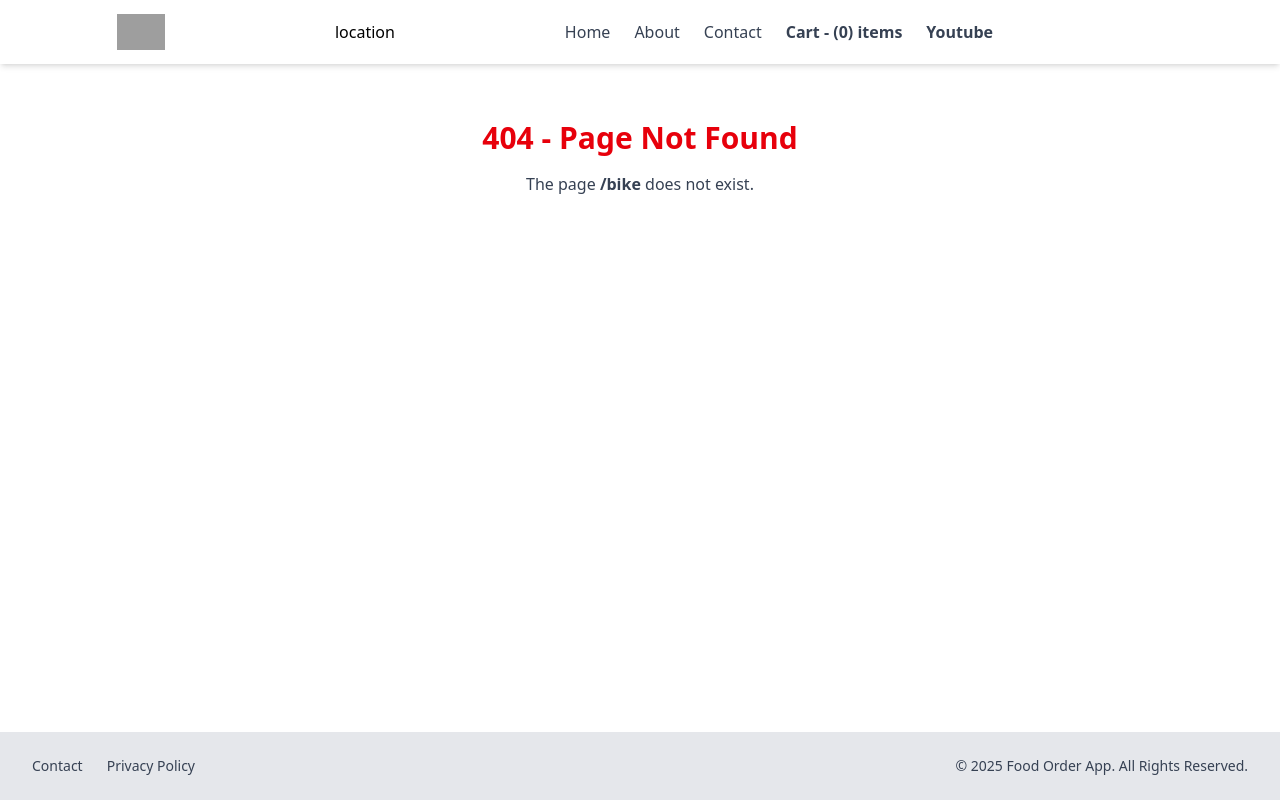
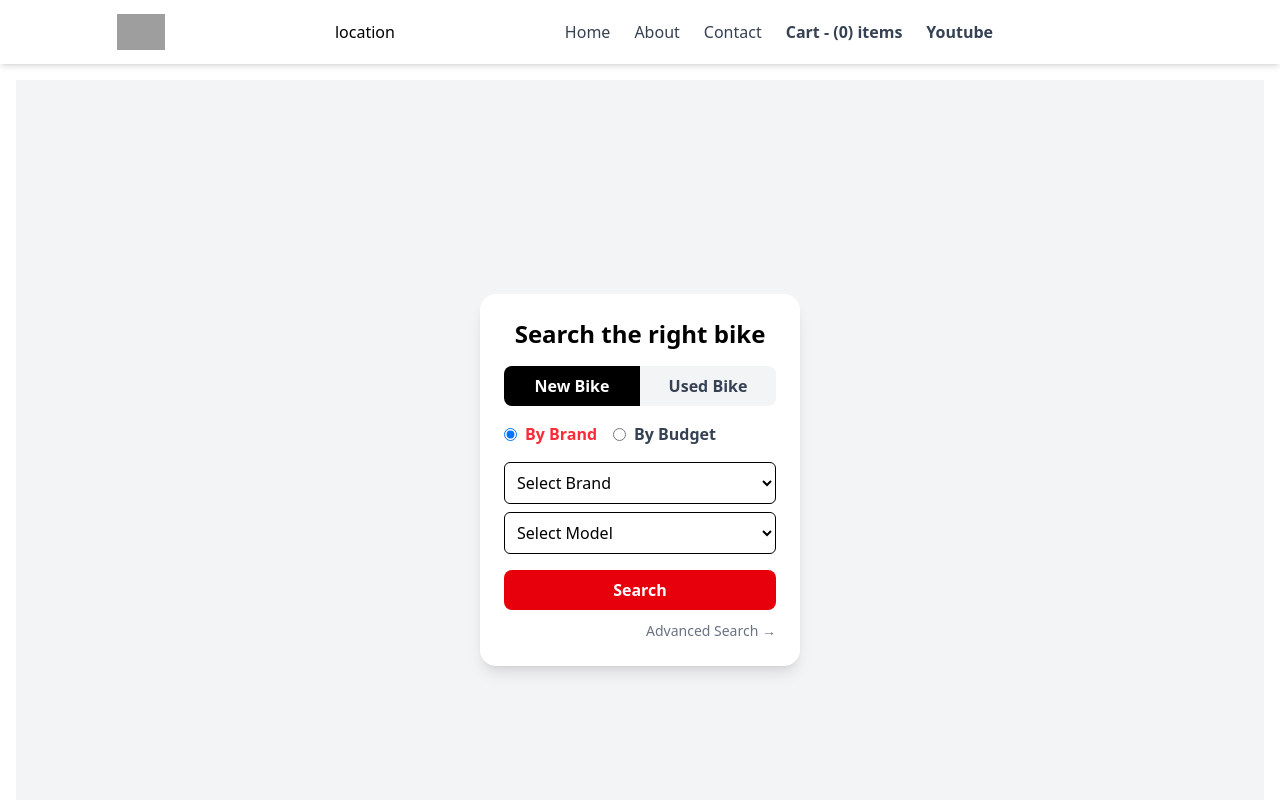
Before and after one commit to cksagar/react-food-app, a React (Vite) app: page /bike in a window 1280 px wide. Before the commit this address had no page. Shown: the top 800 px of the page. Built offline with nearby package versions, Linux system fonts and the light colour scheme; grey boxes are pictures that could not be loaded.

Commit message:
feat(bike): add bike search and details pages with corresponding components

```diff
--- a/package.json
+++ b/package.json
@@ -42,6 +42,7 @@
     "@types/react": "^18.3.19",
     "@types/react-dom": "^18.3.5",
     "axios": "^1.8.4",
+    "lucide-react": "^0.503.0",
     "react": "^18.3.1",
     "react-dom": "^18.3.1",
     "react-redux": "^9.2.0",
--- a/src/App.jsx
+++ b/src/App.jsx
@@ -15,6 +15,8 @@ import { appStore } from "./store/appStore";
 import YoutubeMain from "./youtube/components/YoutubeMain";
 import LoginPage from "./components/auth/Login";
 import SignUpPage from "./components/auth/Signup";
+import BikeSearchPage from "./components/feature/bike/BikeSearchPage";
+import BikeDetailsPage from "./components/feature/bike/BikeDetailsPage";
 // Lazy loading for About page
 const About = lazy(() => import("./components/About"));
 
@@ -41,6 +43,8 @@ const App = () => {
                 />
                 <Route path="/contact" element={<Contact />} />
                 <Route path="/cart" element={<Cart />} />
+                <Route path="/bike" element={<BikeSearchPage />} />
+                <Route path="/bike-details" element={<BikeDetailsPage />} />
                 <Route path="/youtube" element={<YoutubeMain />} />
                 <Route path="/restaurant/:id" element={<RestaurantMenu />} />
                 <Route path="*" element={<Error />} />
--- a/src/components/Body.jsx
+++ b/src/components/Body.jsx
@@ -3,7 +3,7 @@ import { Link } from "react-router-dom";
 import RestaurantCard from "./feature/restaurant/RestaurantCard";
 import promotedRestaurantcard from "./feature/restaurant/promotedRestaurantCard";
 import RestaurantFilter from "./feature/restaurant/RestaurantFilter";
-import { BASE_URL, API_URLS } from "../utils/constants";
+import { BASE_URL, FEATURE_API_URLS } from "../utils/constants";
 
 const Body = () => {
   const [restaurantList, setRestaurantsList] = useState([]);
@@ -17,7 +17,7 @@ const Body = () => {
   }, []);
 
   const fetchData = async function getData() {
-    const data = await fetch(BASE_URL + API_URLS.RESTAURANTS_URL);
+    const data = await fetch(BASE_URL + FEATURE_API_URLS.RESTAURANTS_URL);
     const restaurants = await data.json();
     setRestaurantsList(restaurants);
     setFilteredRestaurants(restaurants);
--- a/src/components/UserClass.jsx
+++ b/src/components/UserClass.jsx
@@ -1,5 +1,5 @@
 import React from "react";
-import { BASE_URL, API_URLS } from "../utils/constants";
+import { BASE_URL, FEATURE_API_URLS } from "../utils/constants";
 
 class User extends React.Component {
   constructor(props) {
@@ -17,7 +17,7 @@ class User extends React.Component {
 
   fetchData = async () => {
     try {
-      const response = await fetch(BASE_URL + API_URLS.RESTAURANTS_URL);
+      const response = await fetch(BASE_URL + FEATURE_API_URLS.RESTAURANTS_URL);
       const restaurants = await response.json();
       console.log(restaurants);
       this.setState({ restaurants });
--- /dev/null
+++ b/src/components/feature/bike/BikeDetailCard.jsx
@@ -0,0 +1,79 @@
+import React from "react";
+import { Heart, Share2 } from "lucide-react"; // Using Lucide icons for heart and share
+
+const BikeDetailCard = () => {
+  return (
+    <div className="flex bg-white rounded-2xl shadow-lg overflow-hidden max-w-4xl mx-auto">
+      {/* Bike Image */}
+      <div className="w-1/2">
+        <img
+          src="https://imgd.aeplcdn.com/664x374/n/cw/ec/149405/activa-125-right-front-three-quarter-2.png?isig=0" // Example bike image
+          alt="Honda Activa 125"
+          className="object-cover w-full h-full"
+        />
+      </div>
+
+      {/* Bike Details */}
+      <div className="w-1/2 p-6 relative flex flex-col justify-between">
+        {/* Favorite and Share icons */}
+        <div className="absolute top-4 right-4 flex space-x-2">
+          <button className="text-gray-500 hover:text-red-500">
+            <Heart size={20} />
+          </button>
+          <button className="text-gray-500 hover:text-blue-500">
+            <Share2 size={20} />
+          </button>
+        </div>
+
+        {/* Main Content */}
+        <div>
+          {/* Bike Name */}
+          <h2 className="text-2xl font-bold mb-2">Honda Activa 125</h2>
+
+          {/* Rating and Reviews */}
+          <div className="flex items-center text-sm text-gray-600 mb-2">
+            <span className="text-yellow-500 font-bold mr-1">4.5★</span>
+            <span className="mr-2">(83 Reviews)</span>
+            <a href="#" className="text-blue-600 hover:underline ml-2">
+              Write Review
+            </a>
+          </div>
+
+          {/* Description */}
+          <p className="text-gray-700 mb-4">
+            The 2025 Honda Activa 125 gets a new headlight and tons of features
+            with the addition of a new 4.2-inch TFT display making it a great
+            choice for a family oriented scooter.
+          </p>
+
+          {/* Price Details */}
+          <div className="text-xl font-bold mb-2">
+            ₹82,257 - 99,674 <span className="text-sm text-gray-600">*</span>
+          </div>
+          <div className="text-sm text-gray-500 mb-4">
+            *Ex-showroom price in Delhi &nbsp;
+            <a href="#" className="text-blue-600 hover:underline">
+              Get On Road Price
+            </a>
+          </div>
+
+          <div className="text-sm text-blue-600 hover:underline mb-4">
+            View Finance Offers (EMI starts from ₹2,765)
+          </div>
+
+          {/* View Offers Button */}
+          <button className="bg-red-600 hover:bg-red-700 text-white font-bold py-2 w-full rounded-lg text-lg mb-2">
+            View April Offers
+          </button>
+
+          {/* Bottom small text */}
+          <p className="text-xs text-gray-400 text-center">
+            Don't miss out on the best offers this April
+          </p>
+        </div>
+      </div>
+    </div>
+  );
+};
+
+export default BikeDetailCard;
--- /dev/null
+++ b/src/components/feature/bike/BikeDetailsPage.jsx
@@ -0,0 +1,11 @@
+import BikeDetailCard from "./BikeDetailCard";
+
+function BikeDetailsPage() {
+  return (
+    <div className="min-h-screen bg-gray-100 flex items-center justify-center p-6">
+      <BikeDetailCard />
+    </div>
+  );
+}
+
+export default BikeDetailsPage;
--- /dev/null
+++ b/src/components/feature/bike/BikeSearchCard.jsx
@@ -0,0 +1,129 @@
+import React, { useState } from "react";
+import { useNavigate } from "react-router-dom";
+
+const BikeSearchCard = () => {
+  const [activeTab, setActiveTab] = useState("new");
+  const [searchBy, setSearchBy] = useState("brand");
+  const [selectedBrand, setSelectedBrand] = useState("");
+  const [selectedModel, setSelectedModel] = useState("");
+  const navigate = useNavigate();
+
+  const handleTabChange = (tab) => {
+    setActiveTab(tab);
+  };
+
+  const handleSearchByChange = (type) => {
+    setSearchBy(type);
+  };
+
+  const handleSearch = () => {
+    console.log("Search clicked!", {
+      activeTab,
+      searchBy,
+      selectedBrand,
+      selectedModel,
+    });
+    // Navigate to the details page with search parameters
+    navigate(`/bike-details`);
+  };
+
+  return (
+    <div className="bg-white rounded-2xl shadow-lg p-6 w-[320px]">
+      <h2 className="text-2xl font-bold mb-4 text-center">
+        Search the right bike
+      </h2>
+
+      {/* Tabs */}
+      <div className="flex mb-4">
+        <button
+          onClick={() => handleTabChange("new")}
+          className={`flex-1 p-2 rounded-l-lg font-semibold ${
+            activeTab === "new"
+              ? "bg-black text-white"
+              : "bg-gray-100 text-gray-700"
+          }`}
+        >
+          New Bike
+        </button>
+        <button
+          onClick={() => handleTabChange("used")}
+          className={`flex-1 p-2 rounded-r-lg font-semibold ${
+            activeTab === "used"
+              ? "bg-black text-white"
+              : "bg-gray-100 text-gray-700"
+          }`}
+        >
+          Used Bike
+        </button>
+      </div>
+
+      {/* Radio buttons */}
+      <div className="flex items-center mb-4">
+        <label className="flex items-center mr-4 cursor-pointer">
+          <input
+            type="radio"
+            name="searchBy"
+            value="brand"
+            checked={searchBy === "brand"}
+            onChange={() => handleSearchByChange("brand")}
+            className="mr-2"
+          />
+          <span className="text-red-500 font-semibold">By Brand</span>
+        </label>
+        <label className="flex items-center cursor-pointer">
+          <input
+            type="radio"
+            name="searchBy"
+            value="budget"
+            checked={searchBy === "budget"}
+            onChange={() => handleSearchByChange("budget")}
+            className="mr-2"
+          />
+          <span className="text-gray-700 font-semibold">By Budget</span>
+        </label>
+      </div>
+
+      {/* Dropdowns */}
+      <div className="mb-4">
+        <select
+          className="w-full p-2 mb-2 border rounded-md"
+          value={selectedBrand}
+          onChange={(e) => setSelectedBrand(e.target.value)}
+        >
+          <option value="">Select Brand</option>
+          <option value="Honda">Honda</option>
+          <option value="Yamaha">Yamaha</option>
+          <option value="Bajaj">Bajaj</option>
+        </select>
+
+        <select
+          className="w-full p-2 border rounded-md"
+          value={selectedModel}
+          onChange={(e) => setSelectedModel(e.target.value)}
+        >
+          <option value="">Select Model</option>
+          <option value="CBR">CBR</option>
+          <option value="FZ">FZ</option>
+          <option value="Pulsar">Pulsar</option>
+        </select>
+      </div>
+
+      {/* Search Button */}
+      <button
+        onClick={handleSearch}
+        className="w-full bg-red-600 hover:bg-red-700 text-white font-bold py-2 rounded-lg"
+      >
+        Search
+      </button>
+
+      {/* Advanced Search */}
+      <div className="text-right mt-2">
+        <a href="#" className="text-sm text-gray-500 hover:underline">
+          Advanced Search →
+        </a>
+      </div>
+    </div>
+  );
+};
+
+export default BikeSearchCard;
--- /dev/null
+++ b/src/components/feature/bike/BikeSearchPage.jsx
@@ -0,0 +1,11 @@
+import BikeSearchCard from "./BikeSearchCard";
+
+function BikeSearchPage() {
+  return (
+    <div className="flex justify-center items-center min-h-screen bg-gray-100">
+      <BikeSearchCard />
+    </div>
+  );
+}
+
+export default BikeSearchPage;
--- a/src/components/feature/restaurant/RestaurantCategory.jsx
+++ b/src/components/feature/restaurant/RestaurantCategory.jsx
@@ -2,7 +2,7 @@ import { useEffect, useState } from "react";
 import axios from "axios";
 import { ChevronDownIcon, ChevronUpIcon } from "@heroicons/react/24/solid";
 
-import { BASE_URL, API_URLS } from "../../../utils/constants";
+import { BASE_URL, FEATURE_API_URLS } from "../../../utils/constants";
 import Shimmer from "../../../utils/Shimmer";
 import CategoryItem from "./CategoryItem";
 
@@ -15,7 +15,9 @@ const RestaurantCategory = ({ id }) => {
   useEffect(() => {
     const fetchCategories = async () => {
       try {
-        const response = await axios.get(BASE_URL + API_URLS.CATEGORIES_URL);
+        const response = await axios.get(
+          BASE_URL + FEATURE_API_URLS.CATEGORIES_URL
+        );
 
         // Ensure correct path to categories
         const regularCards =
--- a/src/utils/constants.jsx
+++ b/src/utils/constants.jsx
@@ -5,7 +5,7 @@ export const BASE_URL = "https://nest-demo-mgvs.onrender.com/api/v1";
 
 export const LOCAL_BASE_URL = "http://localhost:3000/api/v1";
 
-export const API_URLS = {
+export const FEATURE_API_URLS = {
   RESTAURANTS_URL: "/restaurant",
   CATEGORIES_URL: "/categories",
 };
--- a/src/utils/useRestaurantMenu.jsx
+++ b/src/utils/useRestaurantMenu.jsx
@@ -1,5 +1,5 @@
 import { useEffect, useState } from "react";
-import { BASE_URL, API_URLS } from "./constants";
+import { BASE_URL, FEATURE_API_URLS } from "./constants";
 import axios from "axios";
 
 const useRestaurantMenu = (id) => {
@@ -11,7 +11,9 @@ const useRestaurantMenu = (id) => {
   }, []);
 
   const fetchData = async () => {
-    const data = await axios(BASE_URL + API_URLS.RESTAURANTS_URL + `/${id}`);
+    const data = await axios(
+      BASE_URL + FEATURE_API_URLS.RESTAURANTS_URL + `/${id}`
+    );
     setResInfo(data.data);
   };
   return resInfo;
```
Also changed, not shown: 1 other file (tests, documents, lock files or other folders).
